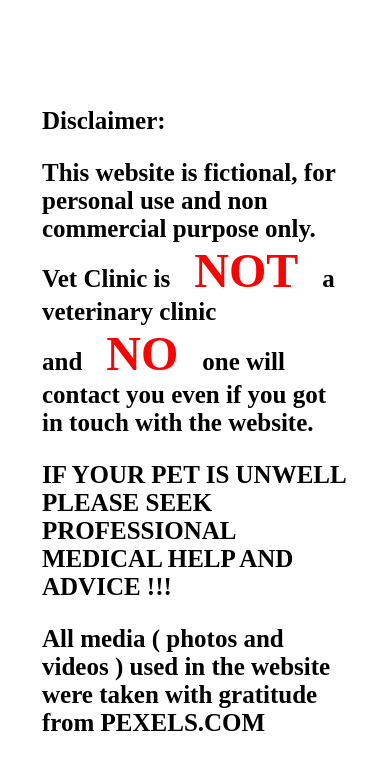
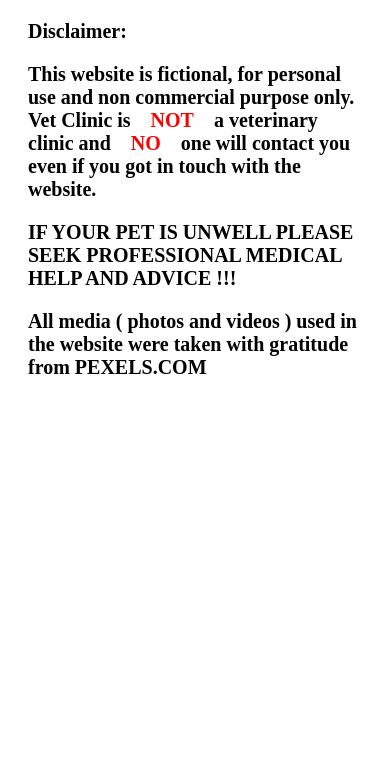
Before and after one commit to caeserlondon/vet-clinic, a Next.js app: page /services/about in a window 390 px wide. Shown: the top 770 px of the page. Built offline with nearby package versions, Linux system fonts and the light colour scheme.

Commit message:
updating the style

```diff
--- a/styles/404.module.css
+++ b/styles/404.module.css
@@ -9,13 +9,13 @@
 .error h1 {
 	color: var(--accent-color);
 	font-size: 95px;
-	margin-top: 240px;
+	margin-top: 220px;
 	margin-bottom: 145px;
 }
 
 .error h3 {
 	color: var(--primary-color);
-	margin: 85px;
+	margin: 15px;
 }
 
 .button {
--- a/styles/About.module.css
+++ b/styles/About.module.css
@@ -1,17 +1,17 @@
 .container {
-	padding-top: 75px;
+	padding-top: 78px;
 }
 .about {
-	margin: 100px 65px;
+	margin: 85px 65px;
 }
 .container h1 {
-	font-size: 62px;
+	font-size: 52px;
 	margin: 24px;
 	color: var(--accent-color);
 }
 .container h2 {
-	font-size: 48px;
-	margin: 24px;
+	font-size: 30px;
+	margin: 54px;
 	color: var(--primary-color);
 }
 .container h2 span {
@@ -27,23 +27,34 @@
 }
 
 @media screen and (max-width: 768px) {
+	.container {
+		padding-top: 20px;
+	}
+
 	.about {
-		margin: 20px;
+		margin: 0;
 	}
 	.container h1,
 	.container h2,
+	.container h2 span,
 	.container h3 {
-		font-size: 35px;
+		font-size: 25px;
 	}
 }
 @media screen and (max-width: 480px) {
+	.container {
+		padding: 0;
+	}
+
 	.about {
-		margin: 10px;
+		margin: 0;
 	}
 
 	.container h1,
 	.container h2,
+	.container h2 span,
 	.container h3 {
-		font-size: 25px;
+		font-size: 20px;
+		margin: 20px;
 	}
 }
--- a/styles/Contact.module.css
+++ b/styles/Contact.module.css
@@ -1,5 +1,5 @@
 .container {
-	padding-top: 70px;
+	padding-top: 80px;
 	display: flex;
 	align-items: center;
 	justify-content: center;
--- a/styles/Service.module.css
+++ b/styles/Service.module.css
@@ -1,6 +1,6 @@
 .container {
 	display: flex;
-	padding: 120px 50px;
+	padding: 160px 50px;
 }
 
 .cardlarge {
--- a/styles/Testimonials.module.css
+++ b/styles/Testimonials.module.css
@@ -35,6 +35,7 @@
 }
 .avatar {
 	border-radius: 50%;
+	background-size: cover;
 }
 .info {
 	display: flex;
--- a/styles/globals.css
+++ b/styles/globals.css
@@ -41,14 +41,16 @@ body {
 *::-webkit-scrollbar {
 	width: 9px;
 	height: 5px;
+	z-index: -999;
 }
 
 *::-webkit-scrollbar-track {
-	background-color: transparent;
+	background-color: var(--accent-color);
 }
 
 *::-webkit-scrollbar-thumb {
-	background-color: var(--accent-color);
+	background-color: var(--primary-color);
+	border-radius: 5px;
 }
 
 a {
```
